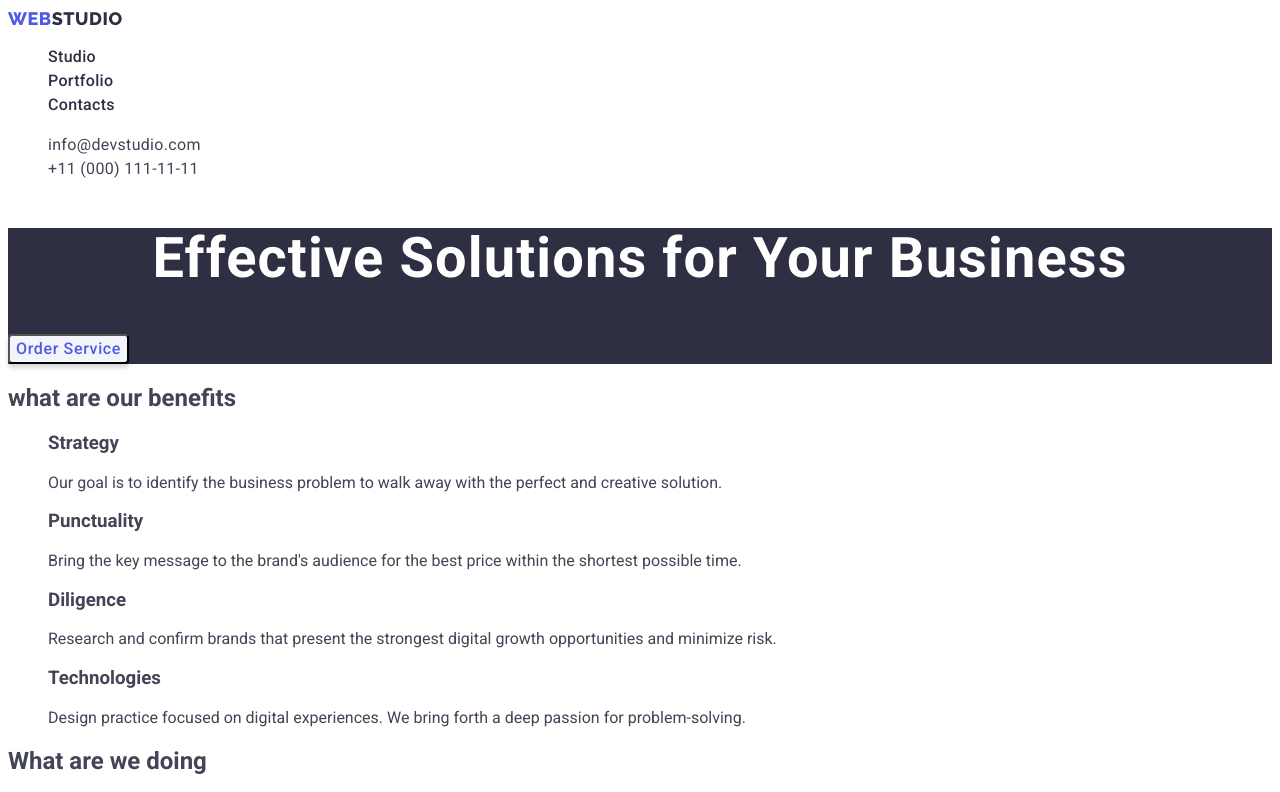
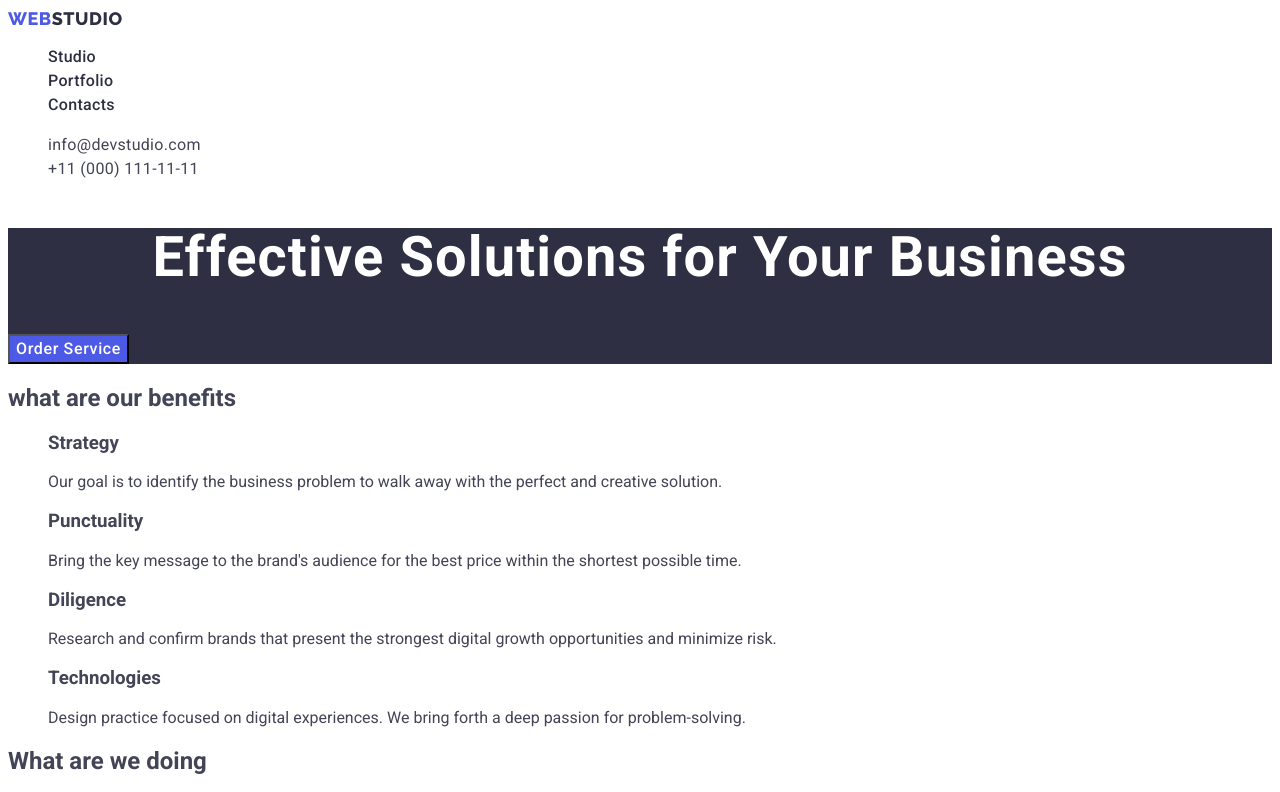
Before and after one commit to sofiatuzinska/goit-markup-hw-2, a plain HTML site: page index.html in a window 1280 px wide. Shown: the top 792 px of the page. Drawn offline with Linux system fonts and the light colour scheme.

Commit message:
section-ed

```diff
--- a/css/styles.css
+++ b/css/styles.css
@@ -188,6 +188,24 @@ color: #4d5ae5;
 
 }
 
+.button-index {
+    background-color: #4D5AE5;
+    color: #ffffff;
+font-family: "Roboto", sans-serif;
+font-weight: 500;
+font-size: 16px;
+line-height: 1.5;
+letter-spacing: 0.04em
+
+
+}
+
+.button:hover,
+.button-index:focus {
+    background-color: #404BBF;
+    color: #FFFFFF;
+}
+
 .button:hover,
 .button:focus {
     background-color: #404BBF;
@@ -206,10 +224,11 @@ color: #4d5ae5;
         font-style: normal;
         font-weight: 700;
         font-size: 56px;
-        line-height: 60px;
         text-align: center;
+        line-height: 1.07;
         letter-spacing: 0.02em;
         color: var(--white)
+
 }
 
 /* FOOTER */
--- a/index.html
+++ b/index.html
@@ -59,7 +59,7 @@
       <!-- section 1 -->
       <section class="section-hero">
         <h1 class="main-header">Effective Solutions for Your Business</h1>
-        <button class="button" type="button">Order Service</button>
+        <button class="button-index" type="button">Order Service</button>
       </section>
       <!-- section 2 -->
       <section>
```
